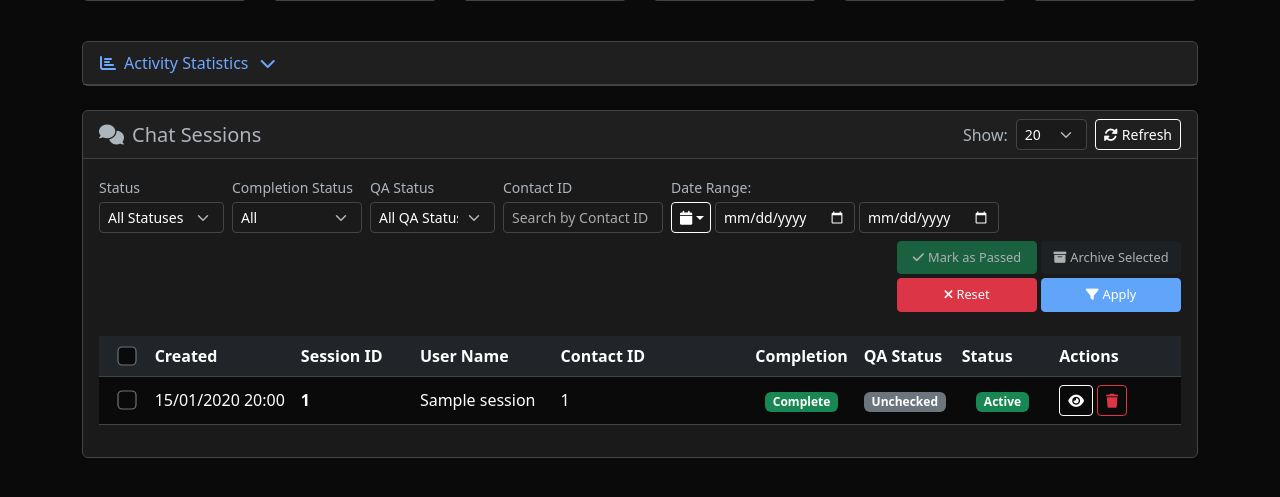
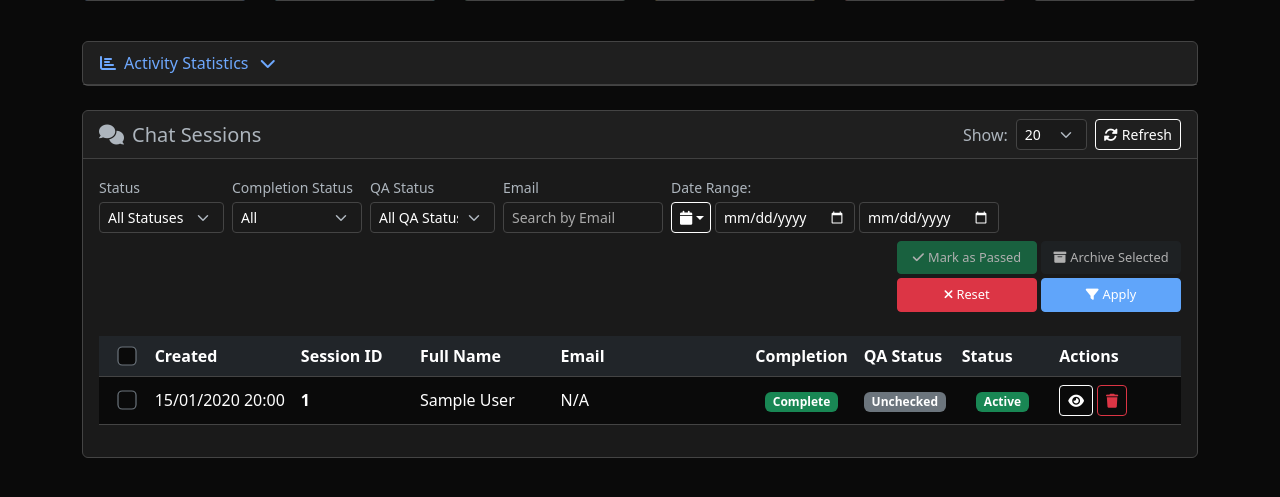
Before and after one commit to tsizzybots/platform_5ive_replit, a Flask app: page / in a window 1280 px wide. Shown: the part 205-702 px from the top of the page. Run offline with Flask 3, Linux system fonts and the light colour scheme; the visitor is signed in with stand-in values (Sample User, id 1); tables that the repository leaves empty hold one stand-in row (values such as "Sample post"); one stand-in notice (Sample message) is shown; some libraries are stand-ins or nearby versions.

Commit message:
Enhance session tracking with expanded lead generation data fields
Update MessengerSession model to include new lead generation fields (full_name, company_name, email, phone_number, ai_interest_reason, etc.), modify routes.py to populate these fields from incoming messages, and update static/app.js and templates/index.html to reflect the changes in data display and filtering.

Replit-Commit-Author: Agent
Replit-Commit-Session-Id: f35dbcd8-6be7-421d-ba61-89743ec0c45e
Replit-Commit-Checkpoint-Type: full_checkpoint
Replit-Commit-Screenshot-Url: https://storage.googleapis.com/screenshot-production-us-central1/5aba6962-5d4c-4ba4-8706-8ac78af2beff/f35dbcd8-6be7-421d-ba61-89743ec0c45e/O2ym2Aa

```diff
--- a/routes.py
+++ b/routes.py
@@ -74,7 +74,7 @@ def ensure_messenger_session_exists(session_id):
 
         # Extract info from first message
         first_msg = messages[0]
-        customer_name = f"{first_msg.firstName} {first_msg.lastName}".strip() if first_msg.firstName and first_msg.lastName else 'Unknown'
+        full_name = f"{first_msg.firstName} {first_msg.lastName}".strip() if first_msg.firstName and first_msg.lastName else 'Unknown'
         contact_id = first_msg.contactID or 'Unknown'
 
         # Calculate session stats
@@ -111,8 +111,7 @@ def ensure_messenger_session_exists(session_id):
         # Create new messenger session
         messenger_session = MessengerSession(
             session_id=session_id,
-            customer_name=customer_name,
-            customer_id=contact_id,
+            full_name=full_name,
             conversation_start=conversation_start,
             last_message_time=last_message_time,
             message_count=message_count,
@@ -343,10 +342,10 @@ def get_messenger_session(session_id):
         ).order_by(ChatSessionForDashboard.dateTime).all()
 
         # Build customer name from first message
-        customer_name = messenger_session.customer_name or 'Unknown'
-        if messages and not customer_name:
+        full_name = messenger_session.full_name or 'Unknown'
+        if messages and not full_name:
             first_msg = messages[0]
-            customer_name = f"{first_msg.firstName} {first_msg.lastName}".strip() if first_msg.firstName and first_msg.lastName else 'Unknown'
+            full_name = f"{first_msg.firstName} {first_msg.lastName}".strip() if first_msg.firstName and first_msg.lastName else 'Unknown'
 
         # Determine completion status
         completion_status = 'incomplete'
@@ -370,8 +369,8 @@ def get_messenger_session(session_id):
         session_data = {
             'id': messenger_session.id,
             'session_id': messenger_session.session_id,
-            'customer_name': customer_name,
-            'contact_id': messenger_session.customer_id,
+            'full_name': full_name,
+            'contact_id': messenger_session.email,
             'conversation_start': messenger_session.conversation_start.isoformat() if messenger_session.conversation_start else None,
             'last_message_time': messenger_session.last_message_time.isoformat() if messenger_session.last_message_time else None,
             'message_count': len(messages),
@@ -432,10 +431,10 @@ def export_messenger_session(session_id):
         ).order_by(ChatSessionForDashboard.dateTime).all()
 
         # Build customer name from first message
-        customer_name = messenger_session.customer_name or 'Unknown'
-        if messages and not customer_name:
+        full_name = messenger_session.full_name or 'Unknown'
+        if messages and not full_name:
             first_msg = messages[0]
-            customer_name = f"{first_msg.firstName} {first_msg.lastName}".strip() if first_msg.firstName and first_msg.lastName else 'Unknown'
+            full_name = f"{first_msg.firstName} {first_msg.lastName}".strip() if first_msg.firstName and first_msg.lastName else 'Unknown'
 
         # Build the export content
         export_content = []
@@ -448,7 +447,7 @@ def export_messenger_session(session_id):
         export_content.append("SESSION DETAILS:")
         export_content.append("-" * 40)
         export_content.append(f"Session ID: {messenger_session.session_id}")
-        export_content.append(f"Customer Name: {customer_name}")
+        export_content.append(f"Customer Name: {full_name}")
         export_content.append(f"Contact ID: {messenger_session.customer_id or 'N/A'}")
         export_content.append(f"Started: {messenger_session.conversation_start.strftime('%Y-%m-%d %H:%M:%S UTC') if messenger_session.conversation_start else 'N/A'}")
         export_content.append(f"Last Message: {messenger_session.last_message_time.strftime('%Y-%m-%d %H:%M:%S UTC') if messenger_session.last_message_time else 'N/A'}")
@@ -661,8 +660,8 @@ def get_messenger_sessions():
         query = db.session.query(
             MessengerSession.id.label('messenger_session_id'),
             MessengerSession.session_id,
-            MessengerSession.customer_name,
-            MessengerSession.customer_id.label('contact_id'),
+            MessengerSession.full_name,
+            MessengerSession.email.label('contact_id'),
             MessengerSession.conversation_start,
             MessengerSession.last_message_time,
             MessengerSession.message_count,
@@ -685,8 +684,10 @@ def get_messenger_sessions():
             query = query.filter(MessengerSession.conversation_start >= query_params['date_from'])
         if 'date_to' in query_params:
             query = query.filter(MessengerSession.last_message_time <= query_params['date_to'])
-        if 'contact_id' in query_params:
-            query = query.filter(MessengerSession.customer_id == query_params['contact_id'])
+        if 'email' in query_params:
+            query = query.filter(MessengerSession.email == query_params['email'])
+        if 'contact_id' in query_params:  # Keep backward compatibility
+            query = query.filter(MessengerSession.email == query_params['contact_id'])
         if 'session_id' in query_params:
             query = query.filter(MessengerSession.session_id == query_params['session_id'])
         # Handle completion status filter (independent of archive status)
@@ -734,7 +735,7 @@ def get_messenger_sessions():
             ).order_by(ChatSessionForDashboard.dateTime).all()
 
             # Use customer name from MessengerSession record
-            customer_name = result.customer_name or 'Unknown'
+            full_name = result.full_name or 'Unknown'
 
             # Get completion status from database (now stored as field)
             completion_status = result.completion_status or 'incomplete'
@@ -749,7 +750,7 @@ def get_messenger_sessions():
             session_data = {
                 'id': result.messenger_session_id,
                 'session_id': result.session_id,
-                'customer_name': customer_name,
+                'full_name': full_name,
                 'contact_id': result.contact_id or '',
                 'conversation_start': result.conversation_start.isoformat() if result.conversation_start else None,
                 'last_message_time': result.last_message_time.isoformat() if result.last_message_time else None,
@@ -828,10 +829,10 @@ def delete_testing_session(session_id):
         # Get customer name from chat messages to verify it's a testing session
         first_message = ChatSessionForDashboard.query.filter_by(session_id=session_id_str).first()
         if first_message:
-            customer_name = f"{first_message.firstName} {first_message.lastName}".strip()
+            full_name = f"{first_message.firstName} {first_message.lastName}".strip()
 
             # Only allow deletion of testing sessions
-            if customer_name != 'Testing Session':
+            if full_name != 'Testing Session':
                 return jsonify({
                     'status': 'error',
                     'message': 'Can only delete testing sessions'
@@ -1093,7 +1094,7 @@ def update_messenger_session_qa(session_id):
                                 <h3 style="margin-top: 0; color: #495057; font-size: 18px;">📋 Session Details</h3>
                                 <div style="display: grid; gap: 8px;">
                                     <p style="margin: 5px 0;"><strong style="color: #495057;">Session ID:</strong> <span style="font-family: monospace; background: #e9ecef; padding: 2px 6px; border-radius: 3px;">{qa_session.session_id}</span></p>
-                                    <p style="margin: 5px 0;"><strong style="color: #495057;">Customer:</strong> {qa_session.customer_name or 'Unknown'}</p>
+                                    <p style="margin: 5px 0;"><strong style="color: #495057;">Customer:</strong> {qa_session.full_name or 'Unknown'}</p>
                                     <p style="margin: 5px 0;"><strong style="color: #495057;">Contact ID:</strong> {qa_session.customer_id or 'N/A'}</p>
                                     <p style="margin: 5px 0;"><strong style="color: #495057;">QA Reviewer:</strong> {qa_session.qa_status_updated_by or 'Unknown'}</p>
                                     <p style="margin: 5px 0;"><strong style="color: #495057;">Detected:</strong> {qa_session.qa_status_updated_at.strftime('%d/%m/%Y %H:%M AEDT') if qa_session.qa_status_updated_at else 'Unknown'}</p>
@@ -1145,7 +1146,7 @@ PLATFORM 5IVE - QA ISSUE DETECTED
 
 Session Details:
 - Session ID: {qa_session.session_id}
-- Customer: {qa_session.customer_name or 'Unknown'}
+- Customer: {qa_session.full_name or 'Unknown'}
 - Contact ID: {qa_session.customer_id or 'N/A'}
 - QA Reviewer: {qa_session.qa_status_updated_by or 'Unknown'}
 - Detected: {qa_session.qa_status_updated_at.strftime('%d/%m/%Y %H:%M AEDT') if qa_session.qa_status_updated_at else 'Unknown'}
@@ -1550,8 +1551,8 @@ def handle_chat_message():
             # Create new session for web chat
             messenger_session = MessengerSession(
                 session_id=session_id,
-                customer_name=f"{first_name} {last_name}".strip() if first_name or last_name else 'Web Chat User',
-                customer_id=contact_id or session_id,
+                full_name=f"{first_name} {last_name}".strip() if first_name or last_name else 'Web Chat User',
+                email=contact_id if '@' in contact_id else None,
                 conversation_start=datetime.utcnow(),
                 last_message_time=datetime.utcnow(),
                 message_count=1,
@@ -1573,10 +1574,9 @@ def handle_chat_message():
 
             # Update customer info if provided
             if first_name or last_name:
-                messenger_session.customer_name = f"{first_name} {last_name}".strip()
+                messenger_session.full_name = f"{first_name} {last_name}".strip()
             if contact_id:
-                messenger_session.customer_id = contact_id
-                messenger_session.lead_email = contact_id if '@' in contact_id else messenger_session.lead_email
+                messenger_session.email = contact_id if '@' in contact_id else messenger_session.email
 
         db.session.commit()
 
@@ -1627,7 +1627,7 @@ def handle_webhook_delivery():
         # Update session with lead data
         messenger_session.lead_name = name
         messenger_session.lead_email = email
-        messenger_session.customer_name = name if name else messenger_session.customer_name
+        messenger_session.full_name = name if name else messenger_session.full_name
         messenger_session.customer_id = email if email else messenger_session.customer_id
 
         if completed:
@@ -1742,7 +1742,7 @@ def export_session(session_id):
         export_content.append("SESSION DETAILS:")
         export_content.append("-" * 40)
         export_content.append(f"Session ID: {messenger_session.session_id}")
-        export_content.append(f"Customer Name: {messenger_session.customer_name or 'Unknown'}")
+        export_content.append(f"Customer Name: {messenger_session.full_name or 'Unknown'}")
         export_content.append(f"Contact ID: {messenger_session.customer_id or 'Unknown'}")
 
         # Format dates in UTC
--- a/static/app.js
+++ b/static/app.js
@@ -907,7 +907,7 @@ function applyFilters() {
     if (sessionSource) currentFilters.session_source = sessionSource;
 
     const contactId = document.getElementById('contactIdFilter').value;
-    if (contactId) currentFilters.contact_id = contactId;
+    if (contactId) currentFilters.email = contactId;
 
     const qaStatus = document.getElementById('qaStatusFilter').value;
     if (qaStatus) currentFilters.qa_status = qaStatus;
@@ -1064,8 +1064,8 @@ function displayTickets(tickets, pagination) {
                     </th>
                     <th style="width: 13%;">Created</th>
                     <th style="width: 11%;">Session ID</th>
-                    <th style="width: 13%;">User Name</th>
-                    <th style="width: 18%;">Contact ID</th>
+                    <th style="width: 13%;">Full Name</th>
+                    <th style="width: 18%;">Email</th>
                     <th style="width: 10%;">Completion</th>
                     <th style="width: 9%;">QA Status</th>
                     <th style="width: 9%;">Status</th>
@@ -1124,8 +1124,8 @@ function displayTickets(tickets, pagination) {
                     </td>
                     <td class="text-nowrap">${formatDate(ticket.created_at)}</td>
                     <td><strong>${escapeHtml(ticket.session_id || 'N/A')}</strong></td>
-                    <td>${escapeHtml(ticket.customer_name || 'N/A')}</td>
-                    <td class="text-nowrap">${escapeHtml(ticket.contact_id || 'N/A')}</td>
+                    <td>${escapeHtml(ticket.full_name || 'N/A')}</td>
+                    <td class="text-nowrap">${escapeHtml(ticket.email || 'N/A')}</td>
                     <td class="text-center">${completedBadge}</td>
                     <td class="text-center">${qaStatusBadge}</td>
                     <td class="text-center">${statusBadge}</td>
@@ -1741,19 +1741,39 @@ async function viewTicketDetails(id) {
             <div class="row">
                 <div class="col-md-6">
                     <p><strong>Session ID:</strong> ${escapeHtml(session.session_id || 'N/A')}</p>
-                    <p><strong>User Name:</strong> ${escapeHtml(session.customer_name || 'Unknown')}</p>
-                    <p><strong>Contact ID:</strong> ${escapeHtml(session.contact_id || 'N/A')}</p>
+                    <p><strong>Full Name:</strong> ${escapeHtml(session.full_name || 'Unknown')}</p>
+                    <p><strong>Email:</strong> ${escapeHtml(session.email || 'N/A')}</p>
+                    <p><strong>Phone:</strong> ${escapeHtml(session.phone_number || 'N/A')}</p>
+                    <p><strong>Company:</strong> ${escapeHtml(session.company_name || 'N/A')}</p>
                     <p><strong>Messages:</strong> ${session.message_count || 0} total</p>
-
                 </div>
                 <div class="col-md-6">
                     <p><strong>Started:</strong> ${formatDate(session.conversation_start)}</p>
                     <p><strong>Last Message:</strong> ${formatDate(session.last_message_time)}</p>
                     <p><strong>Status:</strong> ${session.completed ? '<span class="badge bg-success">Completed</span>' : '<span class="badge bg-danger">Incomplete</span>'}</p>
                     <p><strong>QA Status:</strong> <span class="session-qa-status">${getQAStatusBadge(session.qa_status)}</span></p>
-
                 </div>
             </div>
+
+            ${session.ai_interest_reason || session.business_challenges || session.business_goals_6_12m || session.ai_implementation_known || session.ai_budget_allocated || session.ai_implementation_timeline ? `
+            <div class="row mt-3">
+                <div class="col-12">
+                    <h6 class="text-primary"><i class="fas fa-chart-line me-2"></i>Lead Generation Data</h6>
+                </div>
+            </div>
+            <div class="row">
+                <div class="col-md-6">
+                    ${session.ai_interest_reason ? `<p><strong>AI Interest Reason:</strong> ${escapeHtml(session.ai_interest_reason)}</p>` : ''}
+                    ${session.ai_implementation_known ? `<p><strong>AI Implementation Knowledge:</strong> ${escapeHtml(session.ai_implementation_known)}</p>` : ''}
+                    ${session.ai_budget_allocated ? `<p><strong>AI Budget Allocated:</strong> ${escapeHtml(session.ai_budget_allocated)}</p>` : ''}
+                </div>
+                <div class="col-md-6">
+                    ${session.business_challenges ? `<p><strong>Business Challenges:</strong> ${escapeHtml(session.business_challenges)}</p>` : ''}
+                    ${session.business_goals_6_12m ? `<p><strong>6-12 Month Goals:</strong> ${escapeHtml(session.business_goals_6_12m)}</p>` : ''}
+                    ${session.ai_implementation_timeline ? `<p><strong>Implementation Timeline:</strong> ${escapeHtml(session.ai_implementation_timeline)}</p>` : ''}
+                </div>
+            </div>
+            ` : ''}
 
             <!-- Export Session Button - Only visible to QA and Dev users -->
             ${currentUser?.role === 'qa' || currentUser?.role === 'qa_dev' || currentUser?.role === 'admin' ? `
@@ -2403,8 +2423,8 @@ function addSessionRowWithAnimation(session) {
         </td>
         <td class="text-nowrap">${formatDate(session.created_at)}</td>
         <td><strong>${escapeHtml(session.session_id || 'N/A')}</strong></td>
-        <td>${escapeHtml(session.customer_name || 'N/A')}</td>
-        <td class="text-nowrap">${escapeHtml(session.contact_id || 'N/A')}</td>
+        <td>${escapeHtml(session.full_name || 'N/A')}</td>
+        <td class="text-nowrap">${escapeHtml(session.email || 'N/A')}</td>
         <td class="text-center">${completedBadge}</td>
         <td class="text-center">${qaStatusBadge}</td>
         <td class="text-center">${statusBadge}</td>
--- a/templates/index.html
+++ b/templates/index.html
@@ -733,8 +733,8 @@
                                 </select>
                             </div>
                             <div class="col-auto">
-                                <label class="form-label small mb-1">Contact ID</label>
-                                <input type="text" class="form-control form-control-sm" id="contactIdFilter" placeholder="Search by Contact ID" style="width: 160px;" oninput="handleContactIdSearch()">
+                                <label class="form-label small mb-1">Email</label>
+                                <input type="text" class="form-control form-control-sm" id="contactIdFilter" placeholder="Search by Email" style="width: 160px;" oninput="handleContactIdSearch()">
                             </div>
                             <div class="col-auto">
                                 <label class="form-label small mb-1">Date Range:</label>
```
Also changed, not shown: models.py (+22 -9 lines).
